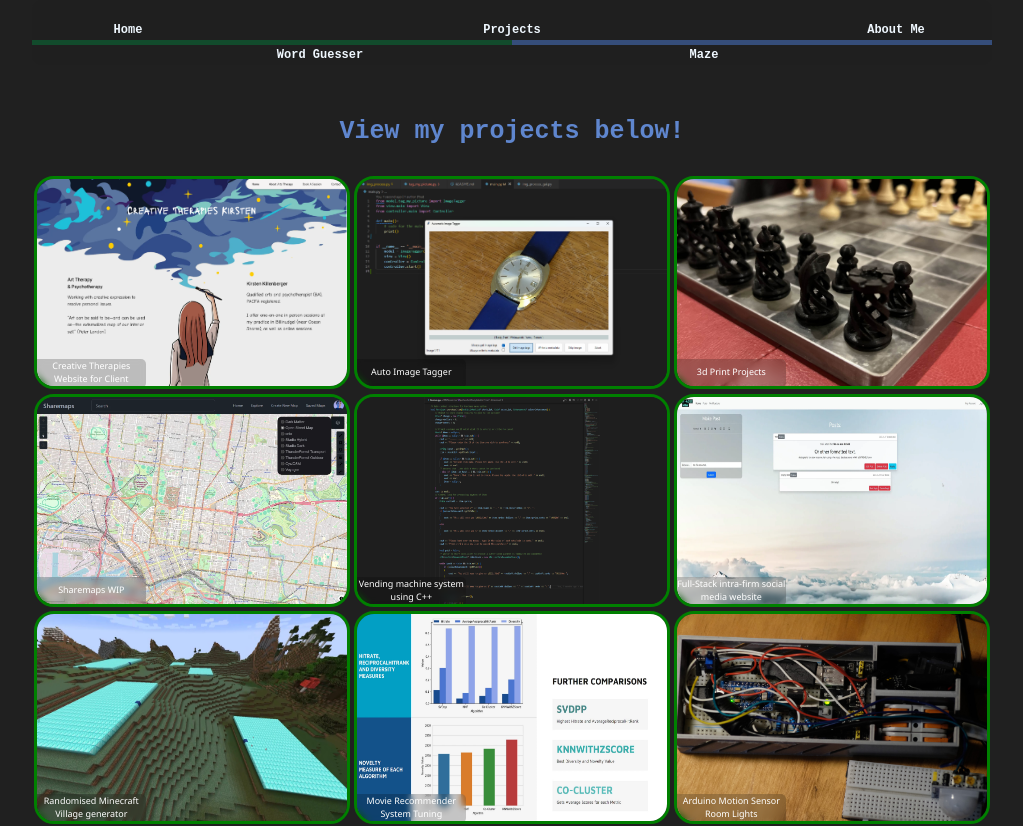
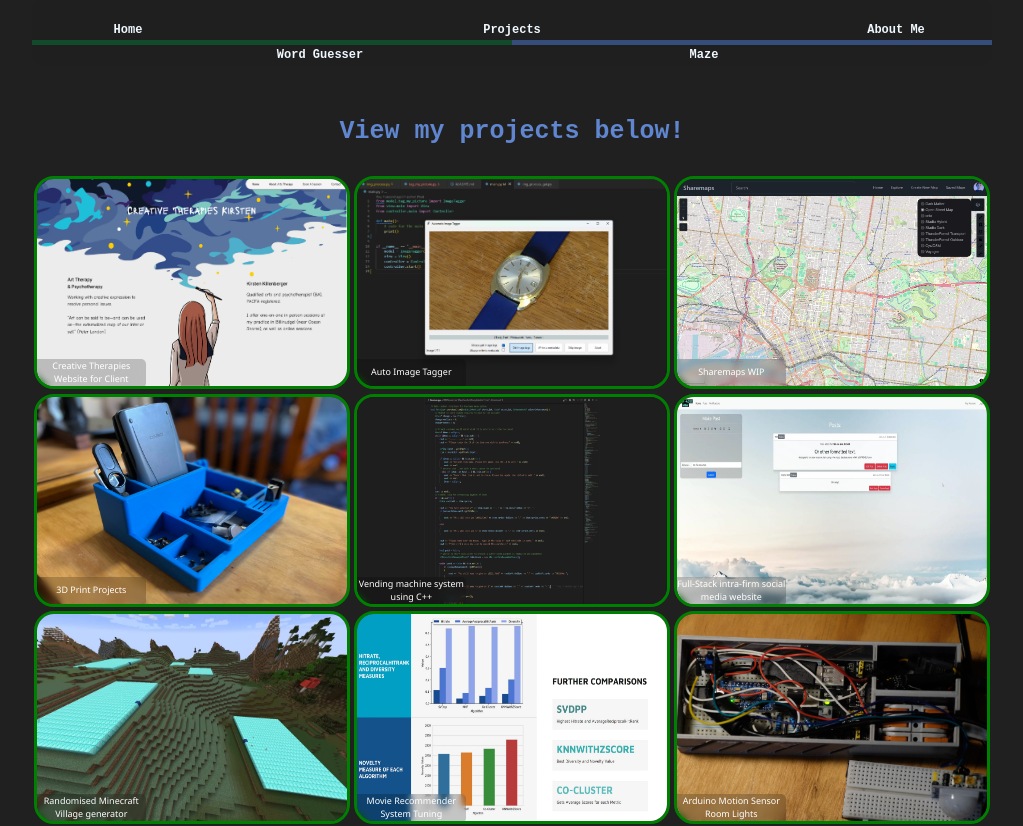
Before and after one commit to DarioKillenberger/portfolio_website, a React (Create React App) app: page /projects in a window 1280 px wide. Shown: the top 826 px of the page, without its empty margins (128-1151 px from the left). Built offline with nearby package versions, Linux system fonts and the light colour scheme.

Commit message:
re-arranged the 3d print images

```diff
--- a/src/pages/MyProjects.tsx
+++ b/src/pages/MyProjects.tsx
@@ -12,8 +12,8 @@ import 'swiper/css/navigation';
 
 var img1 = require('../assets/creative_therapies_website.png');
 var img2 = require('../assets/auto_image_tagger.png');
-var img3 = require('../assets/3d_prints.jpg');
-var img4 = require('../assets/sharemaps.webp');
+var img3 = require('../assets/sharemaps.webp');
+var img4 = require('../assets/slide_images/desk_organizer.jpg');
 var img5 = require('../assets/c++_vendingMachine.png');
 var img6 = require('../assets/social_website.webp');
 var img7 = require('../assets/minecraft_terrainGen.jpg');
@@ -21,10 +21,11 @@ var img8 = require('../assets/movieRecommenderTuning.png');
 var img9 = require('../assets/arduinoLED.JPG');
 var img10 = require('../assets/dogInsurance_24hour.png');
 
-var sl_img1 = require('../assets/slide_images/chess_board.jpg');
-var sl_img2 = require('../assets/slide_images/3d_chessboard.jpg');
-var sl_img3 = require('../assets/slide_images/desk_organizer.jpg');
-var sl_img4 = require('../assets/slide_images/desk_organizer_top.jpg');
+
+var sl_img1 = require('../assets/slide_images/desk_organizer.jpg');
+var sl_img2 = require('../assets/slide_images/desk_organizer_top.jpg');
+var sl_img3 = require('../assets/slide_images/chess_board.jpg');
+var sl_img4 = require('../assets/slide_images/3d_chessboard.jpg');
 var sl_img5 = require('../assets/slide_images/microscope.jpg');
 var sl_img6 = require('../assets/slide_images/Microscope_3d.jpg');
 var sl_img7 = require('../assets/slide_images/mic_stand.jpg');
@@ -37,7 +38,7 @@ var sl_img12 = require('../assets/slide_images/cog_print.jpg');
 var sl_img13 = require('../assets/slide_images/creative_therapies_site/creative_therapies_figma.webp');
 
 let imgArr = [img1, img2, img3, img4, img5, img6, img7, img8, img9, img10];
-let projectSlides = [[img1, sl_img13],[],
+let projectSlides = [[img1, sl_img13],[],[],
     [
     sl_img1,
     sl_img2,
@@ -52,7 +53,7 @@
     sl_img11,
     sl_img12
     ],
-    [],[],[],[],[],[],[]];
+    [],[],[],[],[],[]];
 
 function MyProjects() {
     interface ProjectInfo {
@@ -90,17 +91,6 @@ function MyProjects() {
             technologies: "Python, Tkinter, AWS Rekognition",
         },
         {
-            title: "3d Print Projects",
-            year: "",
-            showcaseLink: "",
-            repoLink: "",
-            description: [
-                "This is a collection of the 3d projects I have created in the past.",
-                "They include an arduino based racing wheel, a microphone stand, a microscope stand, a chessboard, and a few other projects.",
-            ],
-            technologies: "Fusion 360, 3d Printing",
-        },
-        {
             title: "Sharemaps WIP",
             year: "2024 - Current",
             showcaseLink: "https://sharemaps.net/",
@@ -110,6 +100,17 @@ function MyProjects() {
                 "It is still very early stage, so more details and features will come in the future.",
             ],
             technologies: "SvelteKit, TailwindCSS, DaisyUI, Javascript, HTML, CSS",
+        },
+        {
+            title: "3D Print Projects",
+            year: "",
+            showcaseLink: "",
+            repoLink: "",
+            description: [
+                "This is a collection of the 3d projects I have created in the past.",
+                "They include an arduino based racing wheel, a microphone stand, a microscope stand, a chessboard, and a few other projects.",
+            ],
+            technologies: "Fusion 360, 3d Printing",
         },
         {
             title: "Vending machine system using C++",
```
